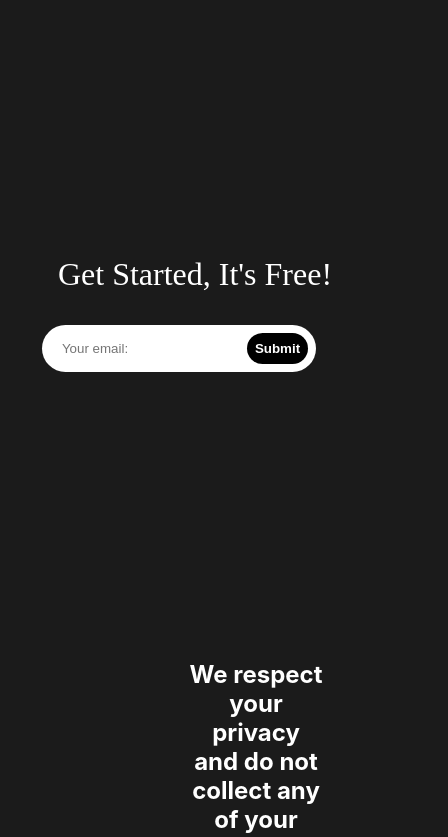
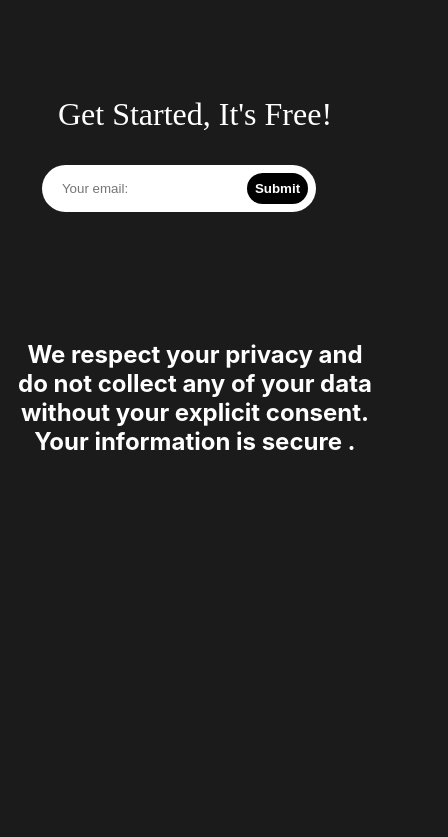
Before and after one commit to siddharthsambharia/friday, a React (Create React App) app: page / in a window 390 px wide. Shown: the top 837 px of the page, 448 px wide, since content can reach past the window. Built offline with nearby package versions, Linux system fonts and the light colour scheme.

Commit message:
email button

```diff
--- a/src/App.css
+++ b/src/App.css
@@ -395,6 +395,33 @@ font-weight: 600;
 
 }
 
+.privacy {
+  display: flex;
+  justify-content: center;
+  color: white;
+  margin-top: 8rem;
+  margin-left: 1rem;
+  margin-right: 1rem;
+  padding-left: 0;
+  padding-right: 0;
+  text-align: center;
+}
+
+
+
+.heading{
+  color: white;
+  display: flex;
+  justify-content: center;
+  margin-bottom: 1rem;
+  margin-top: 6rem;
+  margin-left: 2rem;
+  margin-right: 2rem;
+  font-family: "Gilroy-Bold";
+
+}
+
+
 .topbar{
   display: none;
 }
```
